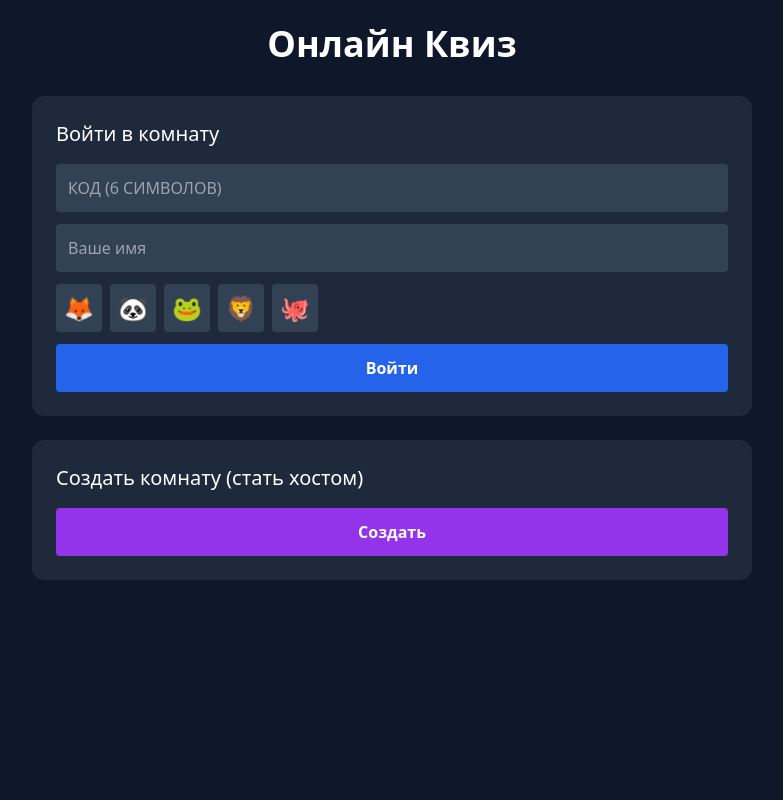
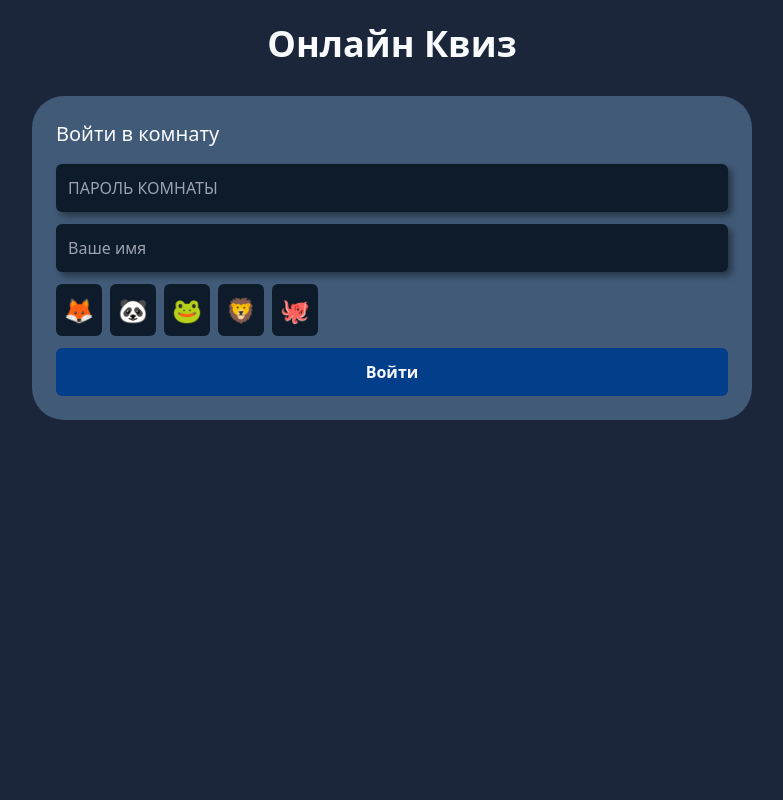
Before and after one commit to KLeyman-228/QuizWeb, a Django app: page / in a window 1280 px wide. Shown: the whole page, without its empty margins (248-1031 px from the left). Run offline with Django 5.2, Linux system fonts and the light colour scheme; some libraries are stand-ins or nearby versions.

Commit message:
add styles css

```diff
--- a/quiz/views.py
+++ b/quiz/views.py
@@ -1,4 +1,4 @@
-from django.http import JsonResponse
+from django.http import JsonResponse, HttpResponseForbidden
 from django.shortcuts import render
 from django.views.decorators.http import require_POST
 from django.views.decorators.csrf import csrf_exempt
@@ -12,11 +12,15 @@ def lobby_view(request, code):
     return render(request, "lobby.html", {"code": code})
 
 def host_view(request, code):
+    if not request.user.is_superuser:
+        return HttpResponseForbidden("Доступ запрещён")
     return render(request, "host.html", {"code": code})
 
 @csrf_exempt
 @require_POST
 def new_lobby_api(request):
+    if not request.user.is_superuser:
+        return HttpResponseForbidden("Доступ запрещён")
     code = Lobby.generate_code()
     Lobby.objects.create(code=code)
     return JsonResponse({"code": code})
--- /dev/null
+++ b/static/css/style.css
@@ -0,0 +1,228 @@
+:root {
+    /* Фоны */
+    --bg-page:        #1B263B;   /* тёмный фон страницы  */
+    --bg-card:        #415A77;   /* карточки             */
+    --bg-input:       #0D1B2A;   /* поля / варианты      */
+    --bg-input-hover: #778DA9;   /* ховер полей          */
+
+    /* Текст */
+    --text-main:  #f8fafc;
+    --text-muted: #94a3b8;
+    --text-score: #FFD60A;   /* синий для очков */
+
+    /* Цвета кнопок */
+    --color-primary:       #023E8A;
+    --color-primary-hover: #03045E;
+    --color-success:       #FFC300;
+    --color-success-hover: #d6a400;
+    --color-danger:        #dc2626;
+    --color-danger-hover:  #b91c1c;
+    --color-accent:        #00B4D8;
+    --color-accent-hover:  #0077B6;
+
+    /* Скругления */
+    --radius:    2rem;   /* карточки */
+    --radius-sm: 0.375rem;  /* кнопки / поля */
+}
+
+/* ===================================================
+   Базовая раскладка
+   =================================================== */
+body {
+    background: var(--bg-page);
+    color: var(--text-main);
+    min-height: 100vh;
+}
+
+.page-container {
+    max-width: 48rem;
+    margin: 0 auto;
+    padding: 1.5rem;
+}
+
+/* ===================================================
+   Карточки
+   =================================================== */
+.card {
+    background: var(--bg-card);
+    padding: 1.5rem;
+    border-radius: var(--radius);
+    margin-bottom: 1.5rem;
+}
+
+/* ===================================================
+   Поля ввода
+   =================================================== */
+.input {
+    display: block;
+    width: 100%;
+    padding: 0.75rem;
+    margin-bottom: 0.75rem;
+    border-radius: var(--radius-sm);
+    background: var(--bg-input);
+    color: var(--text-main);
+    border: none;
+    outline: none;
+    font-size: 1rem;
+    box-sizing: border-box;
+    box-shadow: 4px 4px 6px rgba(0,0,0,0.4);
+}
+.input:focus {
+    box-shadow: 0 0 0 2px var(--color-primary), 4px 4px 6px rgba(0,0,0,0.4);
+}
+
+/* ===================================================
+   Кнопки
+   =================================================== */
+.btn {
+    display: block;
+    width: 100%;
+    padding: 0.75rem;
+    border: none;
+    border-radius: var(--radius-sm);
+    font-weight: 700;
+    font-size: 1rem;
+    cursor: pointer;
+    color: var(--text-main);
+    transition: background 0.15s;
+}
+/* Компактная кнопка (для панели хоста) */
+.btn-sm {
+    display: inline-block;
+    width: auto;
+    padding: 0.5rem 1rem;
+}
+
+.btn-primary        { background: var(--color-primary); }
+.btn-primary:hover  { background: var(--color-primary-hover); }
+.btn-success        { background: var(--color-success); }
+.btn-success:hover  { background: var(--color-success-hover); }
+.btn-danger         { background: var(--color-danger); }
+.btn-danger:hover   { background: var(--color-danger-hover); }
+.btn-accent         { background: var(--color-accent); }
+.btn-accent:hover   { background: var(--color-accent-hover); }
+
+/* ===================================================
+   Выбор аватара
+   =================================================== */
+.avatar-row {
+    display: flex;
+    gap: 0.5rem;
+    margin-bottom: 0.75rem;
+}
+.avatar-btn {
+    padding: 0.5rem;
+    background: var(--bg-input);
+    border: none;
+    border-radius: var(--radius-sm);
+    cursor: pointer;
+    font-size: 1.5rem;
+    transition: box-shadow 0.1s;
+}
+.avatar-btn.selected {
+    box-shadow: 0 0 0 2px var(--text-score);
+}
+
+/* ===================================================
+   Сетки игроков
+   =================================================== */
+.players-grid {
+    display: grid;
+    grid-template-columns: repeat(4, 1fr);
+    gap: 0.75rem;
+    margin-bottom: 1.5rem;
+}
+@media (min-width: 768px) {
+    .players-grid { grid-template-columns: repeat(5, 1fr); }
+}
+
+.players-grid-host {
+    display: grid;
+    grid-template-columns: repeat(5, 1fr);
+    gap: 0.5rem;
+    margin-bottom: 1.5rem;
+}
+@media (min-width: 768px) {
+    .players-grid-host { grid-template-columns: repeat(10, 1fr); }
+}
+
+/* ===================================================
+   Карточки игрока (генерируются JS)
+   =================================================== */
+.player-card {
+    background: var(--bg-card);
+    padding: 0.75rem;
+    border-radius: var(--radius-sm);
+    text-align: center;
+}
+.player-card-sm {
+    background: var(--bg-card);
+    padding: 0.5rem;
+    border-radius: var(--radius-sm);
+    text-align: center;
+}
+
+/* ===================================================
+   Варианты ответов (генерируются JS)
+   =================================================== */
+.answer-option {
+    display: block;
+    width: 100%;
+    padding: 1rem;
+    background: var(--bg-input);
+    border-radius: var(--radius-sm);
+    text-align: left;
+    border: none;
+    color: var(--text-main);
+    cursor: pointer;
+    font-size: 1rem;
+    transition: background 0.15s;
+    box-sizing: border-box;
+}
+.answer-option:hover:not(:disabled) { background: var(--bg-input-hover); }
+.answer-option.selected { box-shadow: 0 0 0 2px var(--text-score); }
+.answer-option.correct  { background: var(--color-success); }
+.answer-option.wrong    { background: var(--color-danger); }
+
+/* Хост — вариант со счётчиком ответов */
+.answer-option-host {
+    display: flex;
+    align-items: center;
+    justify-content: space-between;
+    padding: 1rem;
+    background: var(--bg-input);
+    border-radius: var(--radius-sm);
+}
+.answer-option-host.correct { background: var(--color-success); }
+
+/* ===================================================
+   Таблица лидеров (генерируется JS)
+   =================================================== */
+.leaderboard-row {
+    display: flex;
+    align-items: center;
+    justify-content: space-between;
+    padding: 0.75rem;
+    background: var(--bg-input);
+    border-radius: var(--radius-sm);
+    margin-bottom: 0.5rem;
+}
+
+/* ===================================================
+   Вспомогательные классы
+   =================================================== */
+.text-muted { color: var(--text-muted); }
+.score-text  { color: var(--text-score); }
+.hidden      { display: none !important; }
+
+/* Шапка страницы хоста */
+.host-header {
+    display: flex;
+    align-items: center;
+    justify-content: space-between;
+    margin-bottom: 1.5rem;
+}
+.host-actions {
+    display: flex;
+    gap: 0.5rem;
+}
--- a/templates/base.html
+++ b/templates/base.html
@@ -1,3 +1,4 @@
+{% load static %}
 <!DOCTYPE html>
 <html lang="ru">
 <head>
@@ -5,9 +6,10 @@
     <meta name="viewport" content="width=device-width, initial-scale=1">
     <title>{% block title %}Квиз{% endblock %}</title>
     <script src="https://cdn.tailwindcss.com"></script>
+    <link rel="stylesheet" href="{% static 'css/style.css' %}">
 </head>
-<body class="bg-slate-900 text-white min-h-screen">
-    <div class="container mx-auto p-6 max-w-3xl">
+<body>
+    <div class="page-container">
         {% block content %}{% endblock %}
     </div>
     {% block extra_js %}{% endblock %}
--- a/templates/index.html
+++ b/templates/index.html
@@ -1,28 +1,30 @@
 {% extends "base.html" %}
 {% block title %}Войти в квиз{% endblock %}
 {% block content %}
+
 <h1 class="text-4xl font-bold mb-8 text-center">Онлайн Квиз</h1>
 
-<div class="bg-slate-800 p-6 rounded-xl mb-6">
+<div class="card">
     <h2 class="text-xl mb-4">Войти в комнату</h2>
-    <input id="code" placeholder="Код (6 символов)"
-           class="w-full p-3 mb-3 rounded bg-slate-700 uppercase">
-    <input id="name" placeholder="Ваше имя"
-           class="w-full p-3 mb-3 rounded bg-slate-700">
-    <div class="flex gap-2 mb-3 text-2xl">
-        <button class="avatar-btn p-2 bg-slate-700 rounded" data-avatar="🦊">🦊</button>
-        <button class="avatar-btn p-2 bg-slate-700 rounded" data-avatar="🐼">🐼</button>
-        <button class="avatar-btn p-2 bg-slate-700 rounded" data-avatar="🐸">🐸</button>
-        <button class="avatar-btn p-2 bg-slate-700 rounded" data-avatar="🦁">🦁</button>
-        <button class="avatar-btn p-2 bg-slate-700 rounded" data-avatar="🐙">🐙</button>
+    <input id="code" placeholder="Пароль комнаты" class="input" style="text-transform:uppercase">
+    <input id="name" placeholder="Ваше имя" class="input">
+    <div class="avatar-row">
+        <button class="avatar-btn" data-avatar="🦊">🦊</button>
+        <button class="avatar-btn" data-avatar="🐼">🐼</button>
+        <button class="avatar-btn" data-avatar="🐸">🐸</button>
+        <button class="avatar-btn" data-avatar="🦁">🦁</button>
+        <button class="avatar-btn" data-avatar="🐙">🐙</button>
     </div>
-    <button id="join-btn" class="w-full p-3 bg-blue-600 rounded font-bold">Войти</button>
+    <button id="join-btn" class="btn btn-primary">Войти</button>
 </div>
 
-<div class="bg-slate-800 p-6 rounded-xl">
-    <h2 class="text-xl mb-4">Создать комнату (стать хостом)</h2>
-    <button id="host-btn" class="w-full p-3 bg-purple-600 rounded font-bold">Создать</button>
+{% if request.user.is_superuser %}
+<div class="card">
+    <h2 class="text-xl mb-4">Создать комнату</h2>
+    <button id="host-btn" class="btn btn-accent">Создать</button>
 </div>
+{% endif %}
+
 {% endblock %}
 
 {% block extra_js %}
@@ -31,8 +33,8 @@ let selectedAvatar = "🦊";
 document.querySelectorAll(".avatar-btn").forEach(b => {
     b.onclick = () => {
         selectedAvatar = b.dataset.avatar;
-        document.querySelectorAll(".avatar-btn").forEach(x => x.classList.remove("ring-2"));
-        b.classList.add("ring-2", "ring-blue-400");
+        document.querySelectorAll(".avatar-btn").forEach(x => x.classList.remove("selected"));
+        b.classList.add("selected");
     };
 });
 
```
Also changed, not shown: static/js/host.js (+7 -8 lines), static/js/lobby.js (+9 -10 lines), templates/host.html (+10 -8 lines), templates/lobby.html (+7 -7 lines).
